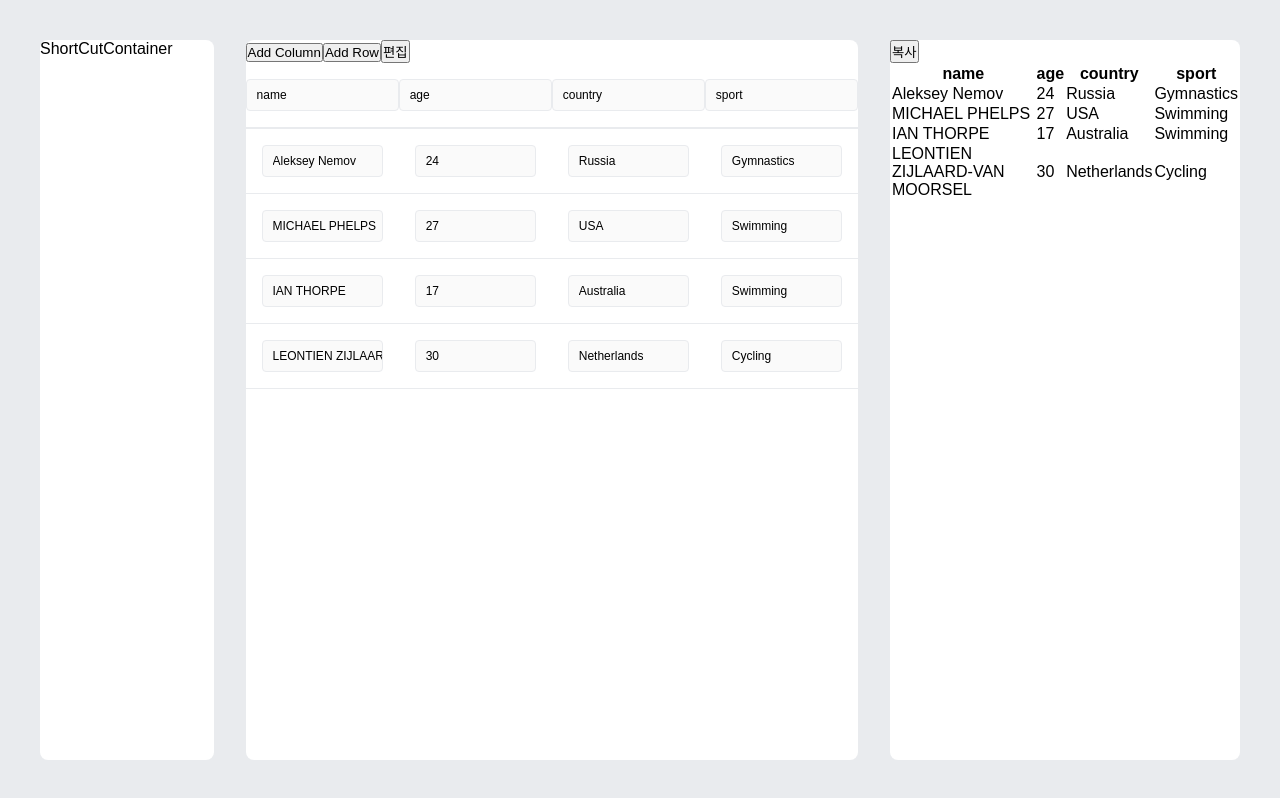
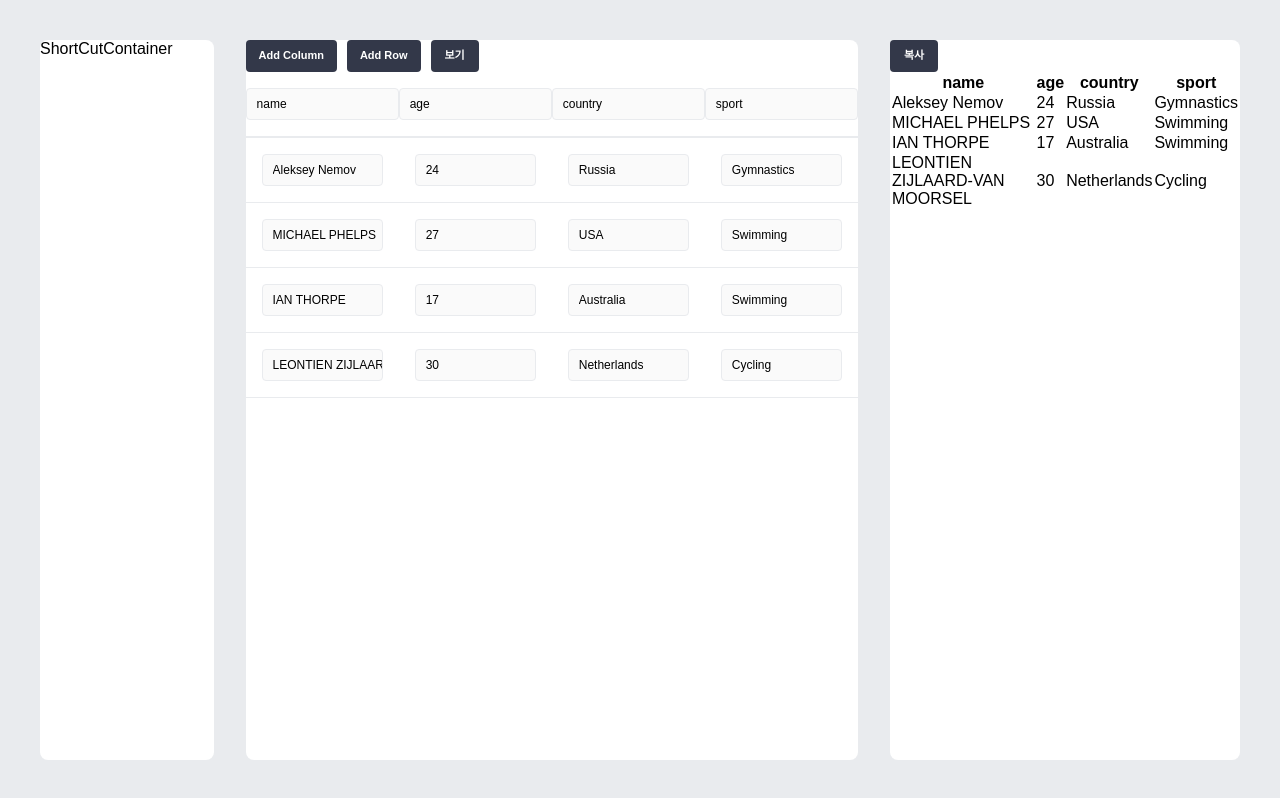
Before and after one commit to jyangca/markdown-table, a Next.js app: page / in a window 1280 px wide. Built offline with nearby package versions, Linux system fonts and the light colour scheme.

Commit message:
UPDATE: Add Button component to MarkdownContainer and TableForm for improved UX

```diff
--- a/src/components/MarkdownContainer/MarkdownContainer.tsx
+++ b/src/components/MarkdownContainer/MarkdownContainer.tsx
@@ -4,6 +4,7 @@ import remarkGfm from 'remark-gfm';
 import { MarkdownWrapper } from './MarkdownContainer.style';
 import { toIterableType } from '@/utils/types';
 import { getInputValue } from '@/utils/common';
+import { Button } from '@/components';
 
 type MarkdownContainerProps = {
   deps: number;
@@ -48,7 +49,7 @@ const MarkdownContainer = ({ deps }: MarkdownContainerProps) => {
 
   return (
     <MarkdownWrapper>
-      <button onClick={copyMarkDownTable}>복사</button>
+      <Button onClick={copyMarkDownTable}>복사</Button>
       <ReactMarkdown remarkPlugins={[remarkGfm]} children={markdownTable} />
     </MarkdownWrapper>
   );
--- a/src/components/TableForm/TableForm.tsx
+++ b/src/components/TableForm/TableForm.tsx
@@ -7,7 +7,7 @@ import {
   copySelected,
   getPasteText,
 } from '@/utils/common';
-import { Cell, HeaderCell } from '@/components';
+import { Button, Cell, HeaderCell } from '@/components';
 import { ForceUpdateType } from '@/hooks/useForceUpdate';
 import { useCellSelection } from '@/hooks';
 
@@ -61,12 +61,16 @@ const TableForm = ({ updateMarkdown }: TableFormProps) => {
 
   return (
     <TableAreaContainer>
-      <div>
-        <button onClick={handleAddColumn}>Add Column</button>
-        <button onClick={handleAddRow}>Add Row</button>
-        <button onClick={handleChangeEditMode}>
-          {editMode ? '편집' : '보기'}
-        </button>
+      <div style={{ display: 'flex', columnGap: '10px' }}>
+        <Button disabled={!editMode} onClick={handleAddColumn}>
+          Add Column
+        </Button>
+        <Button disabled={!editMode} onClick={handleAddRow}>
+          Add Row
+        </Button>
+        <Button onClick={handleChangeEditMode}>
+          {editMode ? '보기' : '편집'}
+        </Button>
       </div>
       <Table id="table" ref={tableRef} className={toClassName(['table'])}>
         <thead>
```
